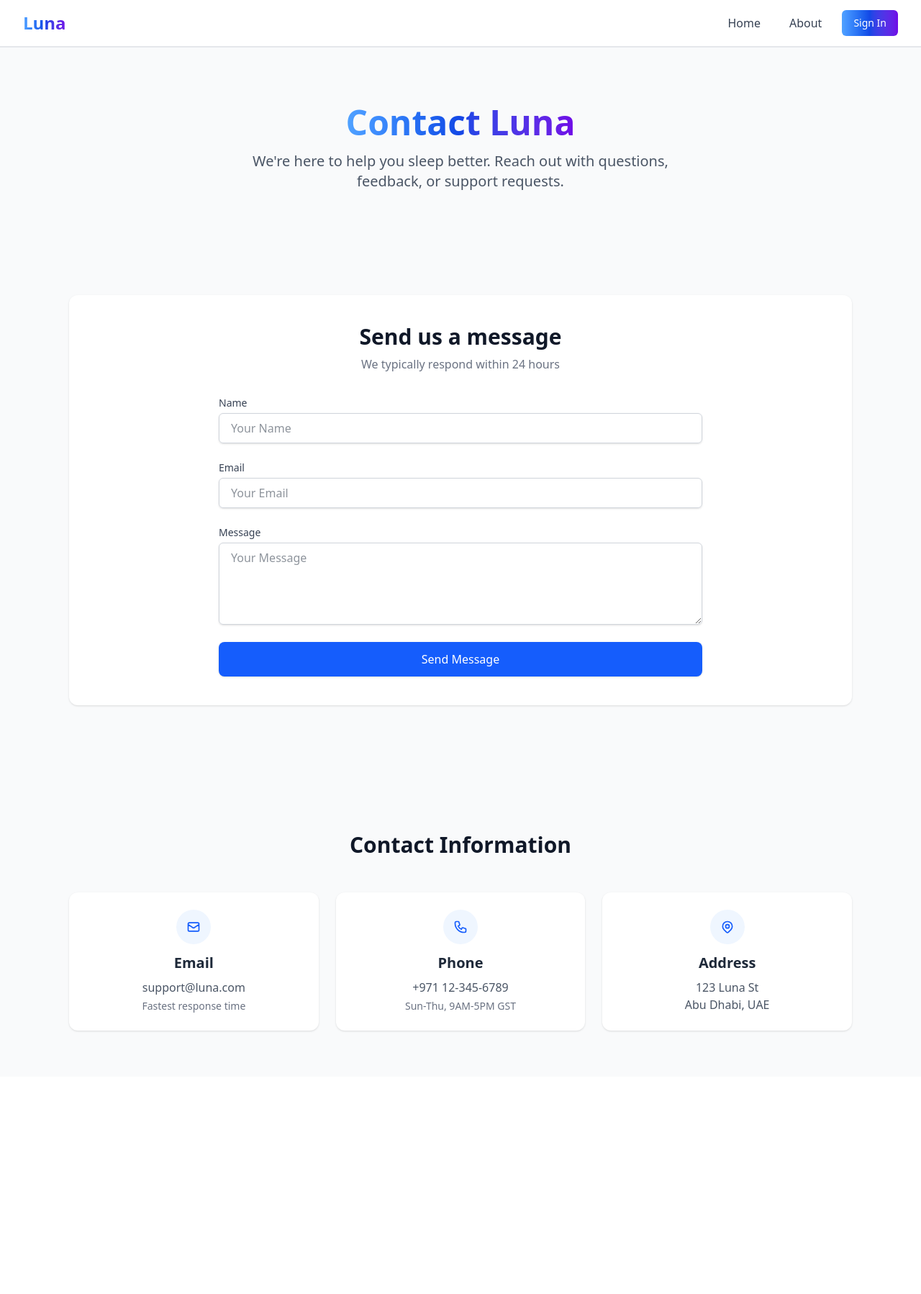
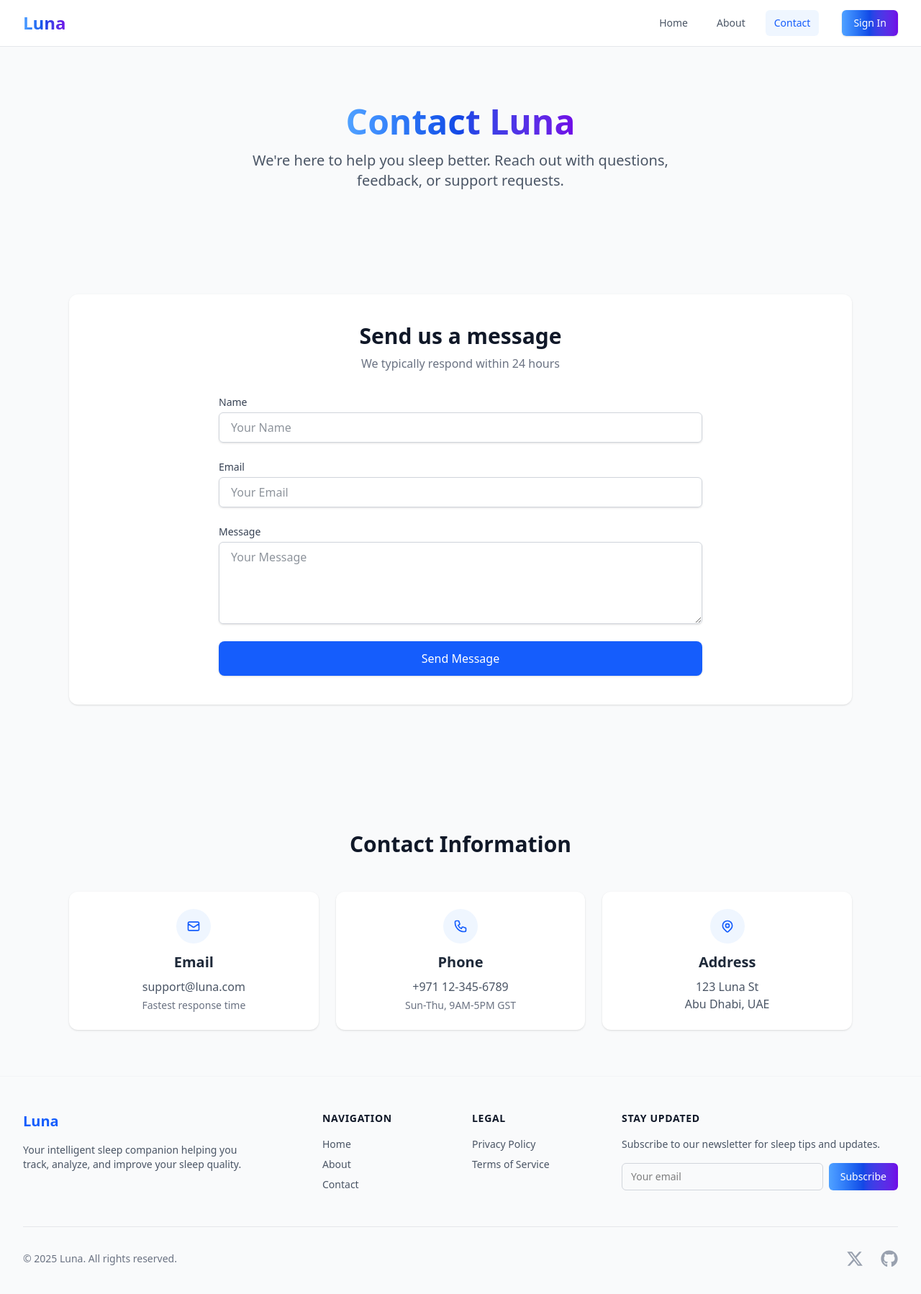
Before and after one commit to Ayan-Alam25/luna-next, a Next.js app: page /contact in a window 1280 px wide. Shown: the top 1798 px of the page at 72% size. Before the commit the page ends 1496 px from the top, so only its background shows below. Built offline with nearby package versions, Linux system fonts and the light colour scheme; no server answers.

Commit message:
Shared layout components added

```diff
--- a/app/layout.tsx
+++ b/app/layout.tsx
@@ -3,6 +3,7 @@ import { Geist, Geist_Mono } from "next/font/google";
 import "./globals.css";
 import { ClerkProvider } from "@clerk/nextjs";
 import Navbar from "@/components/Navbar";
+import Footer from "@/components/Footer";
 
 const geistSans = Geist({
   variable: "--font-geist-sans",
@@ -32,6 +33,7 @@ export default function RootLayout({
         >
           <Navbar/>
           {children}
+          <Footer />
         </body>
       </html>
     </ClerkProvider>
--- /dev/null
+++ b/components/Footer.tsx
@@ -0,0 +1,115 @@
+import Link from "next/link";
+import { FaGithub, FaXTwitter } from "react-icons/fa6";
+const Footer = () => {
+  return (
+    <footer className="border-t border-gray-100 bg-gray-50">
+      <div className="max-w-7xl mx-auto px-4 sm:px-6 lg:px-8 py-12">
+        <div className="grid grid-cols-1 md:grid-cols-3 gap-8">
+          {/* Brand Section */}
+          <div className="space-y-4">
+            <h2 className="text-xl font-bold bg-blue-600 bg-clip-text text-transparent">
+              Luna
+            </h2>
+            <p className="text-gray-600 text-sm max-w-xs">
+              Your intelligent sleep companion helping you track, analyze, and
+              improve your sleep quality.
+            </p>
+          </div>
+
+          {/* Navigation Links */}
+          <div className="grid grid-cols-2 gap-8">
+            <div>
+              <h3 className="text-sm font-semibold text-gray-900 uppercase tracking-wider">
+                Navigation
+              </h3>
+              <div className="mt-4 space-y-2">
+                <Link
+                  href="/"
+                  className="text-gray-600 hover:text-blue-600 text-sm block"
+                >
+                  Home
+                </Link>
+                <Link
+                  href="/about"
+                  className="text-gray-600 hover:text-blue-600 text-sm block"
+                >
+                  About
+                </Link>
+                <Link
+                  href="/contact"
+                  className="text-gray-600 hover:text-blue-600 text-sm block"
+                >
+                  Contact
+                </Link>
+              </div>
+            </div>
+            <div>
+              <h3 className="text-sm font-semibold text-gray-900 uppercase tracking-wider">
+                Legal
+              </h3>
+              <div className="mt-4 space-y-2">
+                <Link
+                  href="/privacy"
+                  className="text-gray-600 hover:text-blue-600 text-sm block"
+                >
+                  Privacy Policy
+                </Link>
+                <Link
+                  href="/terms"
+                  className="text-gray-600 hover:text-blue-600 text-sm block"
+                >
+                  Terms of Service
+                </Link>
+              </div>
+            </div>
+          </div>
+
+          {/* Newsletter/Social */}
+          <div>
+            <h3 className="text-sm font-semibold text-gray-900 uppercase tracking-wider">
+              Stay Updated
+            </h3>
+            <div className="mt-4 space-y-4">
+              <p className="text-gray-600 text-sm">
+                Subscribe to our newsletter for sleep tips and updates.
+              </p>
+              <form className="flex gap-2">
+                <input
+                  type="email"
+                  placeholder="Your email"
+                  className="px-3 py-2 border border-gray-300 rounded-md text-sm w-full"
+                />
+                <button
+                  type="submit"
+                  className="bg-gradient-to-r from-blue-400 via-blue-700 to-violet-700 hover:from-blue-500 hover:via-blue-800 hover:to-violet-800 text-white px-4 py-2 rounded-md text-sm font-medium"
+                >
+                  Subscribe
+                </button>
+              </form>
+            </div>
+          </div>
+        </div>
+
+        {/* Copyright */}
+        <div className="mt-12 pt-8 border-t border-gray-200 flex flex-col md:flex-row justify-between items-center">
+          <p className="text-gray-500 text-sm">
+            © {new Date().getFullYear()} Luna. All rights reserved.
+          </p>
+          <div className="flex space-x-6 mt-4 md:mt-0">
+            {/* Social Icons - Replace with actual icons */}
+            <div className="text-gray-400 hover:text-blue-500">
+              <span className="sr-only">Twitter</span>
+              <FaXTwitter className="h-6 w-6" />
+            </div>
+            <div className="text-gray-400 hover:text-blue-500">
+              <span className="sr-only">GitHub</span>
+              <FaGithub className="h-6 w-6" />
+            </div>
+          </div>
+        </div>
+      </div>
+    </footer>
+  );
+};
+
+export default Footer;
--- /dev/null
+++ b/components/NavLink.tsx
@@ -0,0 +1,29 @@
+
+"use client";
+
+import { usePathname } from "next/navigation";
+import Link from "next/link";
+
+export default function NavLink({
+  href,
+  children,
+}: {
+  href: string;
+  children: React.ReactNode;
+}) {
+  const pathname = usePathname();
+  const isActive = pathname === href;
+
+  return (
+    <Link
+      href={href}
+      className={`px-3 py-2 rounded-md text-sm font-medium transition-colors ${
+        isActive
+          ? "text-blue-600 bg-blue-50"
+          : "text-gray-600 hover:text-blue-600 hover:bg-blue-50"
+      }`}
+    >
+      {children}
+    </Link>
+  );
+}
--- a/components/Navbar.tsx
+++ b/components/Navbar.tsx
@@ -1,44 +1,55 @@
 import { checkUser } from "@/lib/checkUser";
 import { SignedIn, SignedOut, SignInButton, UserButton } from "@clerk/nextjs";
 import Link from "next/link";
+import NavLink from "./NavLink";
 
 export default async function Navbar() {
   const user = await checkUser();
 
   return (
-      <nav>
-        <div className="max-w-7xl mx-auto px-4 sm:px-6 lg:px-8 border-b-2 border-gray-200">
+    <nav className="bg-white shadow-sm">
+      <div className="max-w-7xl mx-auto px-4 sm:px-6 lg:px-8 border-b border-gray-200">
         <div className="flex items-center justify-between h-16">
+          {/* Logo */}
           <div className="flex items-center">
-              <Link href="/" className="flex-shrink-0">
-                <span className="text-md sm:text-2xl font-bold bg-gradient-to-r from-blue-400 via-blue-700 to-violet-700 bg-clip-text text-transparent">
+            <Link href="/" className="flex-shrink-0 flex items-center">
+              <span className="text-xl sm:text-2xl font-bold bg-gradient-to-r from-blue-400 via-blue-700 to-violet-700 bg-clip-text text-transparent">
                 Luna
               </span>
             </Link>
           </div>
-            <div className="flex items-center space-x-4">
-              <Link
-                href="/"
-                className="text-gray-700 hover:text-blue-400 px-2 py-1 rounded-md text-sm sm:px-3 sm:py-2 sm:text-base font-medium hidden sm:block"
-              >
-                Home
-              </Link>
-              <Link
-                href="/about"
-                className="text-gray-700 hover:text-blue-400 px-2 py-1 rounded-md text-sm sm:px-3 sm:py-2 sm:text-base font-medium"
-              >
-                About
-              </Link>
 
+          {/* Desktop Navigation (hidden on mobile) */}
+          <div className="hidden sm:flex items-center space-x-4">
+            <NavLink href="/">Home</NavLink>
+            <NavLink href="/about">About</NavLink>
+            <NavLink href="/contact">Contact</NavLink>
+
+            <div className="ml-4">
               <SignedOut>
                 <SignInButton>
-                  <button className="w-full sm:w-auto bg-gradient-to-r from-blue-400 via-blue-700 to-violet-700 hover:from-blue-400 hover:via-blue-800 hover:to-violet-800 text-white sm:px-4 sm:py-2 px-3 py-1 text-sm sm:text-md rounded-md font-medium cursor-pointer">
+                  <button className="bg-gradient-to-r from-blue-400 via-blue-700 to-violet-700 hover:from-blue-500 hover:via-blue-800 hover:to-violet-800 text-white px-4 py-2 rounded-md text-sm font-medium shadow-sm">
                     Sign In
                   </button>
                 </SignInButton>
               </SignedOut>
               <SignedIn>
-                <UserButton />
+                <UserButton afterSignOutUrl="/" />
+              </SignedIn>
+            </div>
+          </div>
+
+          {/* Mobile Sign In Button (visible only on mobile) */}
+          <div className="sm:hidden">
+            <SignedOut>
+              <SignInButton>
+                <button className="bg-gradient-to-r from-blue-500 to-violet-600 text-white px-3 py-1.5 rounded-md text-sm font-medium">
+                  Sign In
+                </button>
+              </SignInButton>
+            </SignedOut>
+            <SignedIn>
+              <UserButton afterSignOutUrl="/" />
             </SignedIn>
           </div>
         </div>
--- a/package.json
+++ b/package.json
@@ -13,7 +13,8 @@
     "@prisma/client": "^6.9.0",
     "next": "15.3.3",
     "react": "^19.0.0",
-    "react-dom": "^19.0.0"
+    "react-dom": "^19.0.0",
+    "react-icons": "^5.5.0"
   },
   "devDependencies": {
     "@eslint/eslintrc": "^3",
```
Also changed, not shown: 1 other file (tests, documents, lock files or other folders). Lines whose indentation alone changed are shown as unchanged.
